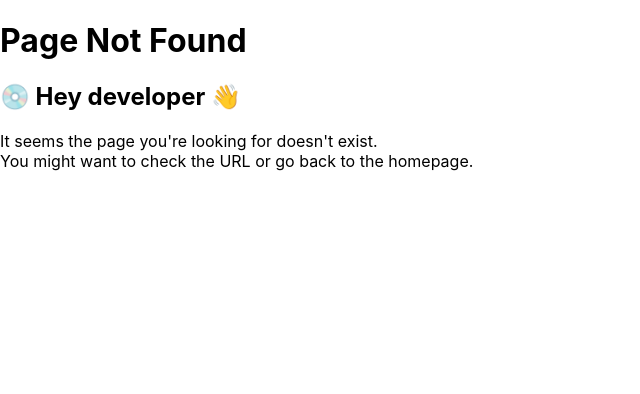
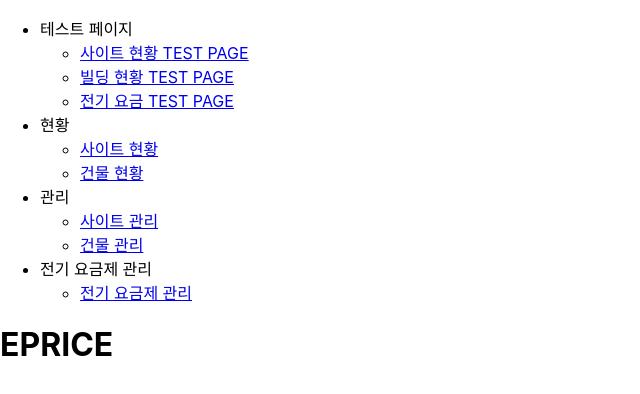
Before and after one commit to mizzyjo/react-study-hems, a React (Create React App) app: page /epricetest in a window 1280 px wide. Before the commit this address had no page. Shown: the top 394 px of the page, without its empty margins (0-640 px from the left). Built offline with nearby package versions, Linux system fonts and the light colour scheme.

Commit message:
feat: 전기 요금 테스트 페이지 추가 및 세팅

```diff
--- a/src/components/common/LNB.jsx
+++ b/src/components/common/LNB.jsx
@@ -12,6 +12,9 @@ export const LNB = props => (
                     </li>
                     <li>
                         <Link to="/test">빌딩 현황 TEST PAGE</Link>
+                    </li>
+                    <li>
+                        <Link to="/epricetest">전기 요금 TEST PAGE</Link>
                     </li>
                 </ul>
             </li>
--- a/src/index.js
+++ b/src/index.js
@@ -53,6 +53,10 @@ const router = createBrowserRouter([
                 path: '/sitestatustest',
                 element: <SiteStatusTestPage />,
             },
+            {
+                path: '/epricetest',
+                element: <EpriceTestPage />,
+            },
         ],
     },
 ])
--- /dev/null
+++ b/src/pages/EpriceTestPage.jsx
@@ -0,0 +1,9 @@
+import React from 'react'
+
+export default function EpriceTestPage() {
+    return (
+        <div>
+            <h1>EPRICE</h1>
+        </div>
+    )
+}
```
